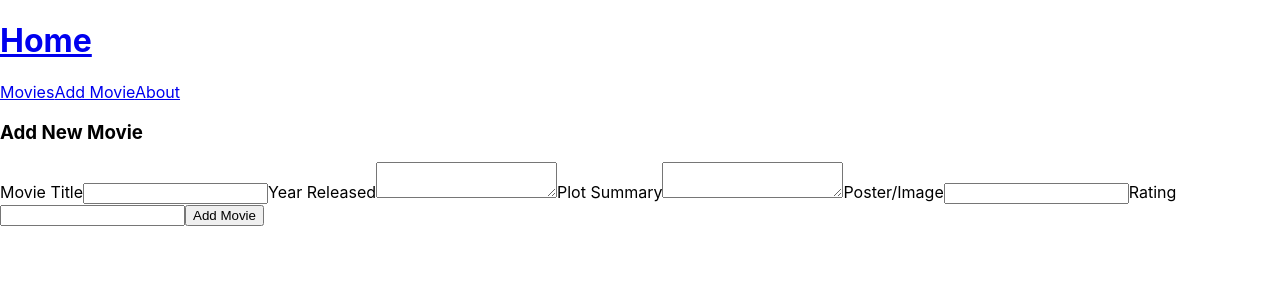
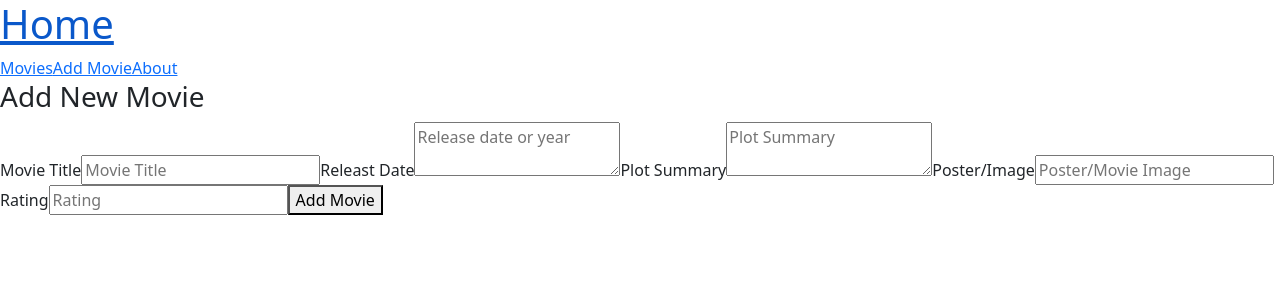
Before and after one commit to itosam/phase-2-project, a React (Create React App) app: page /movies/new in a window 1280 px wide. Shown: the top 300 px of the page. Built offline with nearby package versions, Linux system fonts and the light colour scheme; data requests are answered from the project's data file.

Commit message:
updated form, added movie card formatting

```diff
--- a/db.json
+++ b/db.json
@@ -18,7 +18,7 @@
       "video": false,
       "vote_average": 6.9,
       "vote_count": 835,
-      "favorite": true,
+      "favorite": false,
       "watched": true
     },
     {
--- a/public/index.html
+++ b/public/index.html
@@ -9,6 +9,8 @@
       name="description"
       content="Web site created using create-react-app"
     />
+    <link rel="stylesheet" href="https://cdn.jsdelivr.net/npm/bootstrap@5.2.0-beta1/dist/css/bootstrap.min.css"
+      integrity="sha384-0evHe/X+R7YkIZDRvuzKMRqM+OrBnVFBL6DOitfPri4tjfHxaWutUpFmBp4vmVor" crossorigin="anonymous" />
     <link rel="apple-touch-icon" href="%PUBLIC_URL%/logo192.png" />
     <link rel="manifest" href="%PUBLIC_URL%/manifest.json" />
     <title>Movie Lovers List</title>
--- a/src/App.js
+++ b/src/App.js
@@ -4,6 +4,7 @@ import NavBar from "./components/NavBar";
 import Home from "./components/Home";
 import About from "./components/About";
 import MovieContainer from "./components/MovieContainer";
+
 
 const App = () => {
 
--- a/src/components/MovieForm.js
+++ b/src/components/MovieForm.js
@@ -4,10 +4,10 @@ import { useState } from "react";
 
 const initialState = {
   title: "",
-  year: "",
-  poster: "",
-  plot: "",
-  rating: "",
+  release_date: "",
+  poster_path: "",
+  overview: "",
+  vote_average: "",
 };
 
 function MovieForm({ onAddMovie }) {
@@ -20,61 +20,74 @@ function MovieForm({ onAddMovie }) {
 
   const handleSubmit = (e) => {
     e.preventDefault();
-}
+    let newMovie =  {
+      title: formData.title,
+      release_date: formData.release_date,
+      poster_path: formData.poster,
+      overview: formData.plot,
+      vote_average: formData.rating
+    }
+    fetch('http://localhost:3001/movies', {
+      method: 'POST',
+      headers: {'Content-Type': "application/json",},
+      body: JSON.stringify(newMovie)
+    })
+    .then((res) => res.json())
+    .then((onAddMovie(newMovie)))
+  }
 
 
   return (
     <section>
       <form className="form" autoComplete="off" onSubmit={handleSubmit}>
         <h3>Add New Movie</h3>
-
         <label htmlFor="title">Movie Title</label>
         <input
           type="text"
           id="title"
           name="title"
+          placeholder="Movie Title"
           onChange={handleChange}
           value={formData.title}
         />
-
-        <label htmlFor="year">Year Released</label>
+        <label htmlFor="release_date">Releast Date</label>
         <textarea
-          id="year"
-          name="year"
+          id="release_date"
+          name="release_date"
+          placeholder="Release date or year"
           onChange={handleChange}
-          value={formData.year}
+          value={formData.release_date}
         />
-
         <label htmlFor="plot">Plot Summary</label>
         <textarea
           id="plot"
           name="plot"
+          placeholder="Plot Summary"
           onChange={handleChange}
           value={formData.plot}
         />
-
         <label htmlFor="poster">Poster/Image</label>
         <input
           type="text"
           id="poster"
           name="poster"
+          placeholder="Poster/Movie Image"
           onChange={handleChange}
           value={formData.poster}
         />
-
         <label htmlFor="rating">Rating</label>
         <input
-          type="text"
+          type="number"
           id="rating"
           name="rating"
+          step="0.1"
+          placeholder="Rating"
           onChange={handleChange}
           value={formData.rating}
         />
-
         <button type="submit">Add Movie</button>
       </form>
     </section>
   );
 };
-
 export default MovieForm;
--- a/src/components/MovieList.js
+++ b/src/components/MovieList.js
@@ -1,8 +1,6 @@
 import React from "react";
 import MovieTile from "./MovieTile";
 import Container from 'react-bootstrap/Container';
-import Row from 'react-bootstrap/Row';
-import Col from 'react-bootstrap/Col';
 
 function MovieList({
   movies,
@@ -37,11 +35,11 @@ function MovieList({
       <h2>Movies</h2>
       <input type="text" placeholder="Search..." onChange={handleOnChange} value={searchQuery} />
       <button onClick={onFavoritesClick}>{favorites ? "Show All" : "Show Favorites"}</button>
-      <Row>
-        <Col lg={4}>
+      <div className="grid">
          {movieCards}
-        </Col>
-      </Row>
+      </div>
+
+
     </Container>
   );
 };
--- a/src/components/MovieTile.js
+++ b/src/components/MovieTile.js
@@ -19,8 +19,8 @@ function MovieTile({id, title, year, poster, plot, rating, favorite, onFavoriteM
   }
 
   return (
-    <Card className= "card" style={{ width: '18rem' }}>
-       <Card.Img variant="top" src={API_IMG+poster} alt={title} />
+    <Card className= "card" style={{ width: '24rem' }}>
+       <Card.Img variant="top" src={API_IMG+poster} alt={title} style={{ width: '22rem' }} />
         <Card.Body>
            <Card.Title>{title}</Card.Title>
            <Card.Text>
--- a/src/index.css
+++ b/src/index.css
@@ -14,11 +14,16 @@ code {
 
 
 .card {
-padding-bottom: 1rem;
-padding-left:1rem;
-padding-right: 2rem;
-padding-top: 1rem;
+padding: 1rem;
+margin: 1rem;
 border: 2px;
 border-color: black;
 background-color: rgb(194, 200, 206);
 }
+
+.grid{
+min-height: 100%;
+display: flex;
+flex-wrap: wrap;
+flex-direction: row;
+}
--- a/src/index.js
+++ b/src/index.js
@@ -2,6 +2,7 @@ import React from "react";
 import ReactDOM from "react-dom";
 import { BrowserRouter as Router } from "react-router-dom";
 import "./index.css";
+import 'bootstrap/dist/css/bootstrap.min.css';
 
 import App from "./App";
 
```
